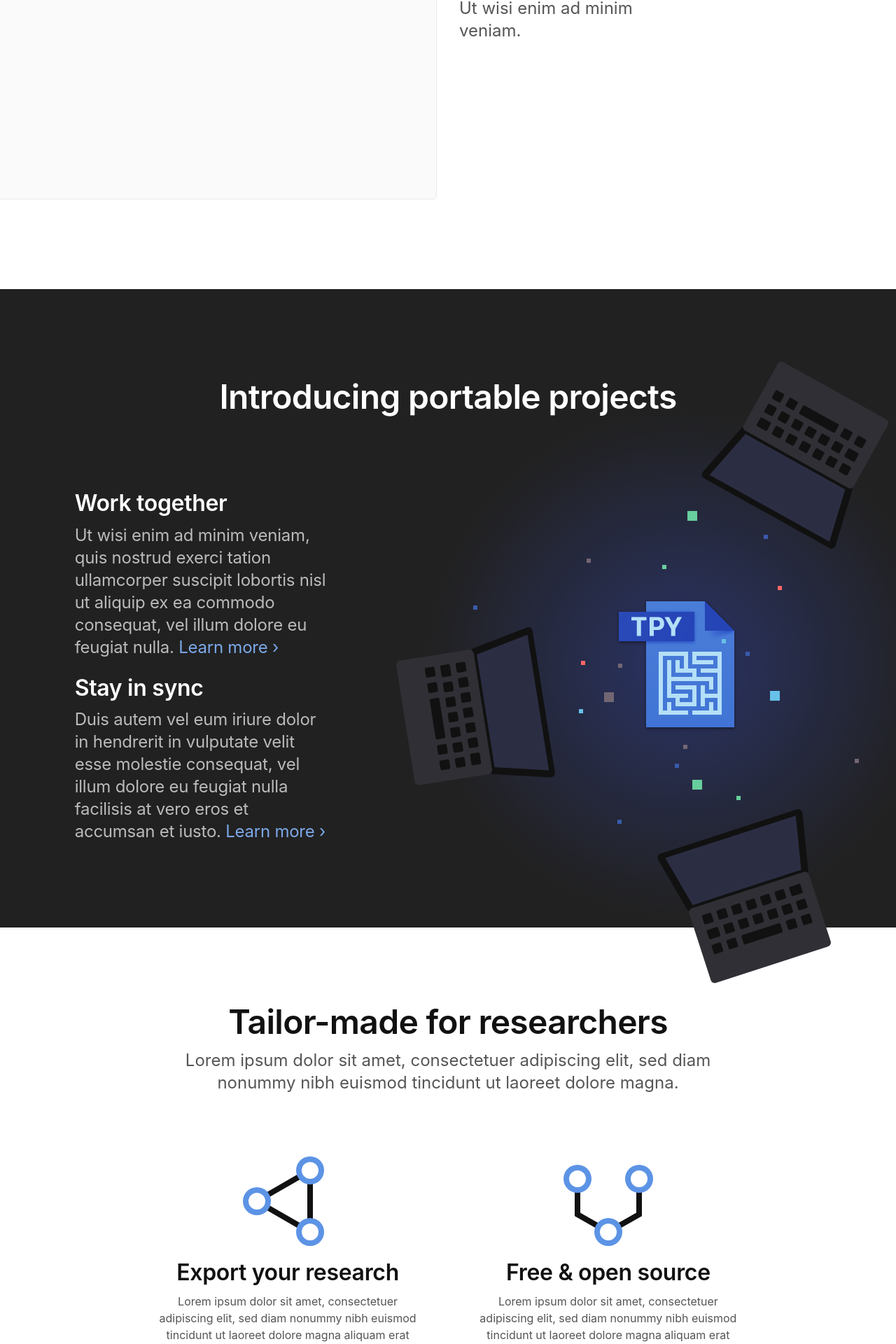
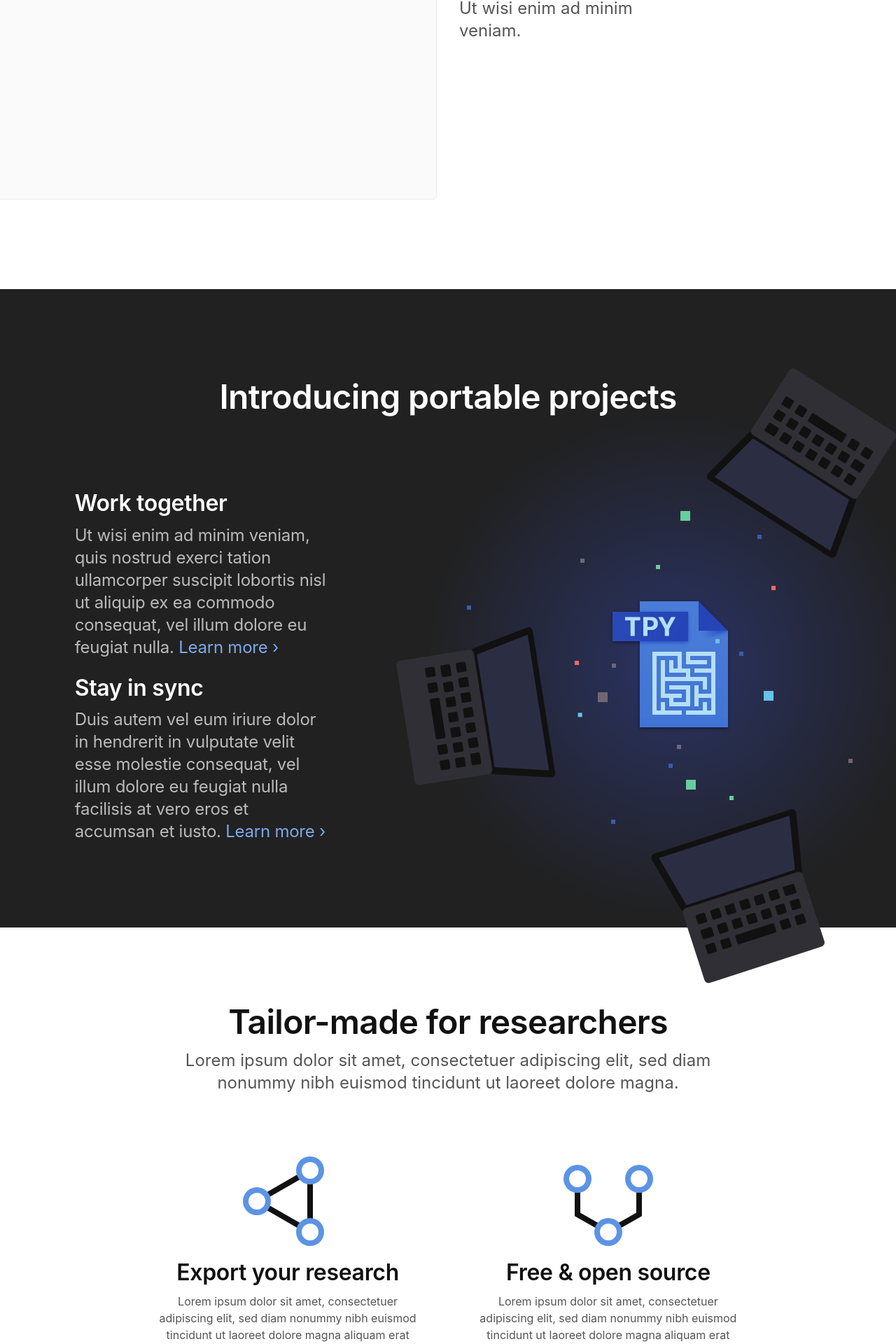
Before and after one commit to tropy/tropy.github.io, a Jekyll site: the page built from index.html, in a window 1280 px wide. Shown: the part 3927-5847 px from the top of the page at 70% size. Built offline with Jekyll 4.4.1, drawn with Linux system fonts in a browser that asks for light colours.

Commit message:
Tweak portable project layout on md screens.

```diff
--- a/assets/stylesheets/_portable-projects.scss
+++ b/assets/stylesheets/_portable-projects.scss
@@ -25,7 +25,7 @@
       0px,
       columns(2, $container-fluid-max-width) + $grid-column-gap,
       $sm,
-      $container-fluid-max-width / ($container-fluid-width / 100%),
+      $xl,
       padding-right
     );
   }
@@ -102,7 +102,7 @@
     );
 
     @include tween (
-      100px,
+      76px,
       0px,
       $md,
       $xl,
@@ -184,8 +184,10 @@
     @include tween(4px, 32px, 320px, $sm, --t);
 
     @media (min-width: $sm) {
-      transform: translate(-50%, -50%) translateX(-16px) rotate(81deg);
+      --t: -16px;
     }
+
+    @include tween(8px, -16px, $md, $xl, --t);
   }
 
   .notebook-3 {
@@ -205,7 +207,7 @@
 
     @for $i from ($md / 1px) through ($xl / 1px) {
       @media (min-width: #{$i}px) {
-        #{--r}: -162deg + 18deg * ($i - ($md / 1px)) * 1 / (($xl - $md) / 1px);
+        #{--r}: -153deg + 9deg * ($i - ($md / 1px)) * 1 / (($xl - $md) / 1px);
       }
     }
 
@@ -322,8 +324,15 @@
   }
 
   .pixel-13 {
+    --x: 0;
+    --y: 0;
+
     left: 24.32%;
     top: 58.95%;
+    transform: translate(var(--x), var(--y));
+
+    @include tween(12px, 0, $md, $xl, --x);
+    @include tween(6px, 0, $md, $xl, --y);
   }
 
   .pixel-14 {
```
